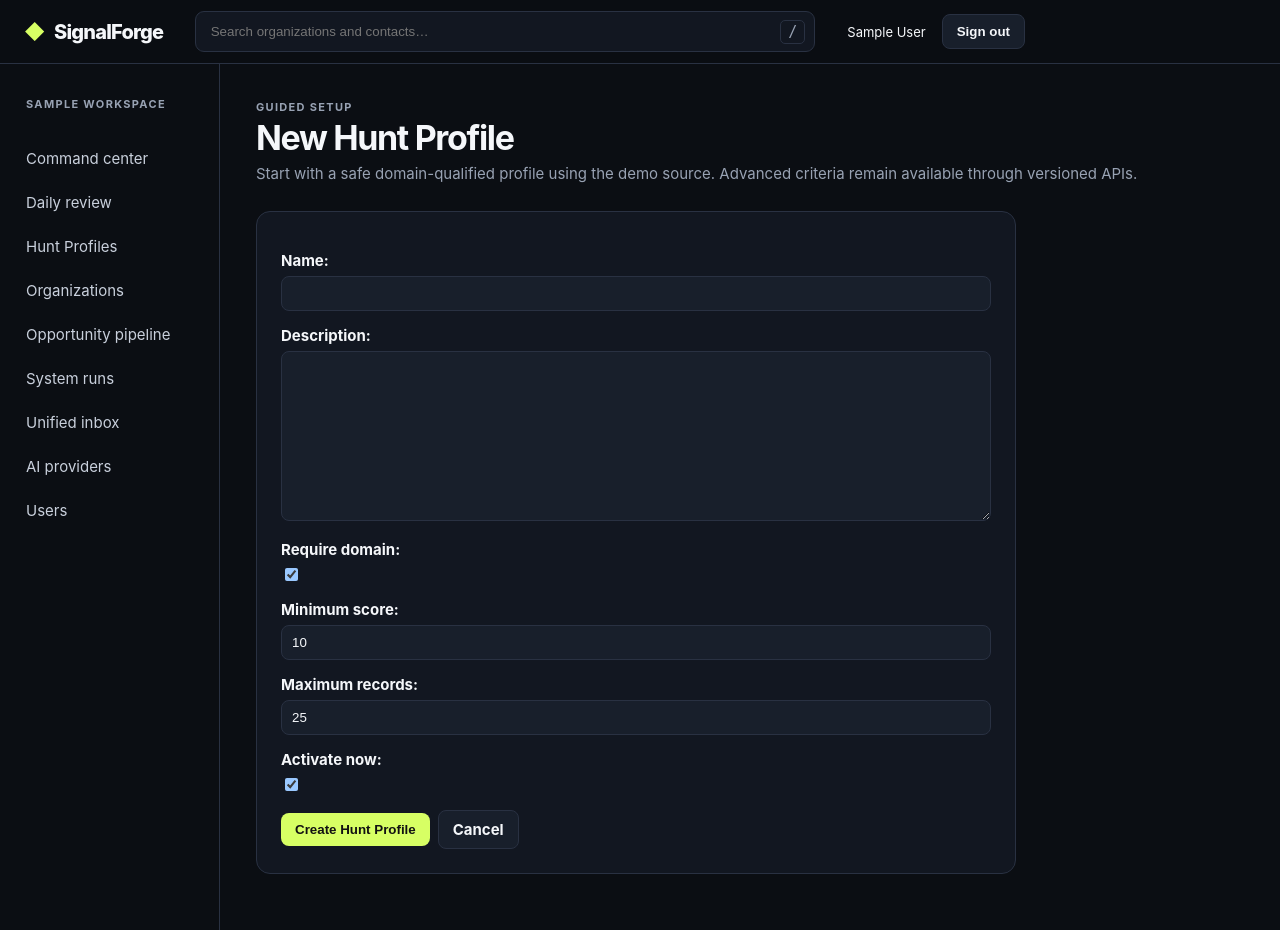
After one commit to gilbertlol/SignalForge, a Django app: page /hunt-profiles/new/ in a window 1280 px wide. The commit adds this page. Run offline with Django 5.2, Linux system fonts and the light colour scheme; a user stored in the database is signed in; tables that the repository leaves empty hold one stand-in row (values such as "Sample post"); parts of the project's set-up code (start-up, migrations or seed data) failed here and were passed over.

Commit message:
GOR-241 add hunt workflow and opportunity pipeline

```diff
--- /dev/null
+++ b/apps/command_center/forms.py
@@ -0,0 +1,27 @@
+from django import forms
+
+from apps.hunting.models import HuntProfileStatus
+from apps.opportunities.models import OpportunityStatus
+
+
+class HuntProfileForm(forms.Form):
+    name = forms.CharField(max_length=255)
+    description = forms.CharField(widget=forms.Textarea, required=False)
+    require_domain = forms.BooleanField(required=False, initial=True)
+    minimum_score = forms.IntegerField(min_value=0, initial=10)
+    maximum_records = forms.IntegerField(min_value=1, max_value=1000, initial=25)
+    activate_now = forms.BooleanField(required=False, initial=True)
+
+
+class ProfileActionForm(forms.Form):
+    action = forms.ChoiceField(
+        choices=[
+            (HuntProfileStatus.ACTIVE, "Activate"),
+            (HuntProfileStatus.PAUSED, "Pause"),
+            (HuntProfileStatus.ARCHIVED, "Archive"),
+        ]
+    )
+
+
+class OpportunityStatusForm(forms.Form):
+    status = forms.ChoiceField(choices=OpportunityStatus.choices)
--- /dev/null
+++ b/apps/command_center/static/command_center/workspaces.css
@@ -0,0 +1,72 @@
+.pipeline {
+  display: grid;
+  grid-template-columns: repeat(5, minmax(230px, 1fr));
+  gap: 14px;
+  overflow-x: auto;
+  padding-bottom: 12px;
+}
+
+.pipeline-column {
+  min-width: 230px;
+  background: var(--surface);
+  border: 1px solid var(--line);
+  border-radius: var(--radius);
+  overflow: hidden;
+}
+
+.opportunity-card {
+  padding: 16px;
+  border-bottom: 1px solid var(--line);
+}
+
+.opportunity-card > a {
+  color: var(--text);
+  text-decoration: none;
+}
+
+.opportunity-card small {
+  display: block;
+  color: var(--muted);
+  margin: 5px 0 14px;
+}
+
+.opportunity-card form,
+table form,
+.actions {
+  display: flex;
+  gap: 8px;
+  align-items: center;
+}
+
+select,
+.form-panel input,
+.form-panel textarea {
+  background: var(--surface-2);
+  border: 1px solid var(--line);
+  border-radius: 8px;
+  color: var(--text);
+  padding: 9px 10px;
+  max-width: 100%;
+}
+
+.form-panel {
+  padding: 24px;
+  max-width: 760px;
+}
+
+.form-panel label {
+  display: block;
+  font-weight: 700;
+  margin-bottom: 6px;
+}
+
+.form-panel input[type="text"],
+.form-panel input[type="number"],
+.form-panel textarea {
+  width: 100%;
+}
+
+.form-panel .helptext {
+  color: var(--muted);
+  font-size: 12px;
+}
--- a/apps/command_center/urls.py
+++ b/apps/command_center/urls.py
@@ -7,6 +7,12 @@ app_name = "command_center"
 urlpatterns = [
     path("", views.dashboard, name="dashboard"),
     path("review/", views.review_queue, name="review-queue"),
+    path("hunt-profiles/", views.hunt_profiles, name="hunt-profiles"),
+    path("hunt-profiles/new/", views.create_hunt_profile, name="create-hunt-profile"),
+    path("hunt-profiles/<uuid:pk>/action/", views.profile_action, name="profile-action"),
+    path("hunt-profiles/<uuid:pk>/run/", views.start_discovery, name="start-discovery"),
+    path("pipeline/", views.opportunity_pipeline, name="pipeline"),
+    path("pipeline/<uuid:pk>/status/", views.opportunity_status, name="opportunity-status"),
     path("runs/", views.run_monitor, name="runs"),
     path("organizations/", views.organizations, name="organizations"),
     path("organizations/<uuid:pk>/", views.organization_detail, name="organization-detail"),
--- a/apps/command_center/views.py
+++ b/apps/command_center/views.py
@@ -16,8 +16,21 @@ from apps.communications.models import Conversation, Message, MessageStatus
 from apps.communications.services import SendBlocked, approve_message, send_message
 from apps.contacts.models import Contact
 from apps.core.services import get_request_workspace
-from apps.discovery.models import DiscoveryRun, DiscoveryRunStatus, SourceRecord, SourceRecordStatus
+from apps.discovery.models import (
+    DiscoveryRun,
+    DiscoveryRunStatus,
+    DiscoveryRunTrigger,
+    SourceRecord,
+    SourceRecordStatus,
+)
+from apps.discovery.services import start_run
+from apps.discovery.tasks import run_discovery_task
+from apps.hunting.models import HuntProfile, HuntProfileStatus
+from apps.hunting.services import activate_version, archive, create_version, pause
+from apps.opportunities.models import Opportunity, OpportunityStatus
 from apps.organizations.models import Organization
+
+from .forms import HuntProfileForm, OpportunityStatusForm, ProfileActionForm
 
 
 def workspace_permission(key: str):
@@ -92,6 +105,124 @@ def review_queue(request: HttpRequest) -> HttpResponse:
         discovery_run__workspace=workspace, status=SourceRecordStatus.QUALIFIED
     ).select_related("organization", "discovery_run__hunt_profile_version__hunt_profile")[:100]
     return _render(request, "command_center/review_queue.html", {"records": records})
+
+
+@workspace_permission("prospects.access")
+def hunt_profiles(request: HttpRequest) -> HttpResponse:
+    profiles = HuntProfile.objects.filter(workspace=get_request_workspace(request)).select_related(
+        "current_version"
+    )
+    return _render(
+        request,
+        "command_center/hunt_profiles.html",
+        {"profiles": profiles, "action_form": ProfileActionForm()},
+    )
+
+
+@workspace_permission("prospects.access")
+def create_hunt_profile(request: HttpRequest) -> HttpResponse:
+    form = HuntProfileForm(request.POST or None)
+    if request.method == "POST" and form.is_valid():
+        workspace = get_request_workspace(request)
+        profile = HuntProfile.objects.create(
+            workspace=workspace,
+            name=form.cleaned_data["name"],
+            description=form.cleaned_data["description"],
+        )
+        criterion = {
+            "type": "criterion",
+            "category": "custom_attribute",
+            "field": "domain",
+            "op": "neq",
+            "value": "",
+            "weight": form.cleaned_data["minimum_score"],
+            "is_required": form.cleaned_data["require_domain"],
+        }
+        version = create_version(
+            profile,
+            criteria={"type": "group", "operator": "AND", "children": [criterion]},
+            source_policies=[
+                {
+                    "source_key": "demo",
+                    "max_records": form.cleaned_data["maximum_records"],
+                }
+            ],
+            result_threshold={"min_total_score": form.cleaned_data["minimum_score"]},
+        )
+        profile.current_version = version
+        profile.save(update_fields=["current_version", "updated_at"])
+        if form.cleaned_data["activate_now"]:
+            activate_version(profile, version)
+        messages.success(request, f"Hunt Profile “{profile.name}” created.")
+        return redirect("command_center:hunt-profiles")
+    return _render(request, "command_center/hunt_profile_form.html", {"form": form})
+
+
+@require_POST
+@workspace_permission("prospects.access")
+def profile_action(request: HttpRequest, pk) -> HttpResponse:
+    profile = get_object_or_404(HuntProfile, workspace=get_request_workspace(request), pk=pk)
+    form = ProfileActionForm(request.POST)
+    if form.is_valid():
+        action = form.cleaned_data["action"]
+        if action == HuntProfileStatus.ACTIVE and profile.current_version:
+            activate_version(profile, profile.current_version)
+        elif action == HuntProfileStatus.PAUSED:
+            pause(profile)
+        elif action == HuntProfileStatus.ARCHIVED:
+            archive(profile)
+        messages.success(request, f"{profile.name} is now {action}.")
+    return redirect("command_center:hunt-profiles")
+
+
+@require_POST
+@workspace_permission("prospects.access")
+def start_discovery(request: HttpRequest, pk) -> HttpResponse:
+    profile = get_object_or_404(HuntProfile, workspace=get_request_workspace(request), pk=pk)
+    if profile.current_version is None:
+        messages.error(request, "This Hunt Profile has no version to run.")
+        return redirect("command_center:hunt-profiles")
+    run = start_run(
+        profile.current_version,
+        trigger=DiscoveryRunTrigger.MANUAL,
+        initiated_by=cast(User, request.user),
+    )
+    run_discovery_task.delay(str(run.id))
+    messages.success(request, f"Discovery started for {profile.name}.")
+    return redirect("command_center:runs")
+
+
+@workspace_permission("prospects.access")
+def opportunity_pipeline(request: HttpRequest) -> HttpResponse:
+    selected_status = request.GET.get("status", "")
+    opportunities = Opportunity.objects.filter(
+        workspace=get_request_workspace(request)
+    ).select_related("organization", "primary_contact")
+    if selected_status in OpportunityStatus.values:
+        opportunities = opportunities.filter(status=selected_status)
+    columns = [
+        (value, label, opportunities.filter(status=value))
+        for value, label in OpportunityStatus.choices
+    ]
+    return _render(
+        request,
+        "command_center/pipeline.html",
+        {"columns": columns, "selected_status": selected_status},
+    )
+
+
+@require_POST
+@workspace_permission("prospects.access")
+def opportunity_status(request: HttpRequest, pk) -> HttpResponse:
+    opportunity = get_object_or_404(Opportunity, workspace=get_request_workspace(request), pk=pk)
+    form = OpportunityStatusForm(request.POST)
+    if form.is_valid():
+        opportunity.status = form.cleaned_data["status"]
+        opportunity.save(update_fields=["status", "updated_at"])
+        messages.success(
+            request, f"{opportunity.title} moved to {opportunity.get_status_display()}."
+        )
+    return redirect("command_center:pipeline")
 
 
 @workspace_permission("prospects.access")
--- a/templates/command_center/base.html
+++ b/templates/command_center/base.html
@@ -6,6 +6,7 @@
     <meta name="viewport" content="width=device-width, initial-scale=1">
     <title>{% block title %}Command Center{% endblock %} · SignalForge</title>
     <link rel="stylesheet" href="{% static 'command_center/app.css' %}">
+    <link rel="stylesheet" href="{% static 'command_center/workspaces.css' %}">
   </head>
   <body>
     <a class="skip-link" href="#main">Skip to content</a>
@@ -24,7 +25,9 @@
         <a href="{% url 'command_center:dashboard' %}">Command center</a>
         {% if nav.prospects %}
           <a href="{% url 'command_center:review-queue' %}">Daily review</a>
+          <a href="{% url 'command_center:hunt-profiles' %}">Hunt Profiles</a>
           <a href="{% url 'command_center:organizations' %}">Organizations</a>
+          <a href="{% url 'command_center:pipeline' %}">Opportunity pipeline</a>
           <a href="{% url 'command_center:runs' %}">System runs</a>
         {% endif %}
         {% if nav.communications %}<a href="{% url 'command_center:inbox' %}">Unified inbox</a>{% endif %}
--- /dev/null
+++ b/templates/command_center/hunt_profile_form.html
@@ -0,0 +1,4 @@
+{% extends "command_center/base.html" %}{% block title %}New Hunt Profile{% endblock %}{% block content %}
+<div class="page-heading"><div><p class="eyebrow">Guided setup</p><h1>New Hunt Profile</h1><p>Start with a safe domain-qualified profile using the demo source. Advanced criteria remain available through versioned APIs.</p></div></div>
+<section class="panel form-panel"><form method="post">{% csrf_token %}{{ form.as_p }}<div class="actions"><button class="button">Create Hunt Profile</button><a class="button secondary" href="{% url 'command_center:hunt-profiles' %}">Cancel</a></div></form></section>
+{% endblock %}
--- /dev/null
+++ b/templates/command_center/hunt_profiles.html
@@ -0,0 +1,4 @@
+{% extends "command_center/base.html" %}{% block title %}Hunt Profiles{% endblock %}{% block content %}
+<div class="page-heading"><div><p class="eyebrow">Acquisition strategy</p><h1>Hunt Profiles</h1><p>Define what SignalForge searches for and launch controlled discovery runs.</p></div><a class="button" href="{% url 'command_center:create-hunt-profile' %}">New Hunt Profile</a></div>
+<section class="panel">{% if profiles %}<div class="table-wrap"><table><thead><tr><th>Profile</th><th>Status</th><th>Version</th><th>Lifecycle</th><th>Discovery</th></tr></thead><tbody>{% for profile in profiles %}<tr><td><strong>{{ profile.name }}</strong><small>{{ profile.description|truncatechars:100 }}</small></td><td><span class="status status-{{ profile.status }}">{{ profile.get_status_display }}</span></td><td>{% if profile.current_version %}v{{ profile.current_version.version_number }}{% else %}—{% endif %}</td><td><form method="post" action="{% url 'command_center:profile-action' profile.id %}">{% csrf_token %}<select name="action" aria-label="Change status for {{ profile.name }}"><option value="active">Activate</option><option value="paused">Pause</option><option value="archived">Archive</option></select><button class="button secondary">Apply</button></form></td><td><form method="post" action="{% url 'command_center:start-discovery' profile.id %}">{% csrf_token %}<button class="button" {% if not profile.current_version %}disabled{% endif %}>Run now</button></form></td></tr>{% endfor %}</tbody></table></div>{% else %}<div class="empty"><h2>No Hunt Profiles</h2><p>Create one to define a prospecting thesis and launch discovery.</p></div>{% endif %}</section>
+{% endblock %}
--- /dev/null
+++ b/templates/command_center/pipeline.html
@@ -0,0 +1,4 @@
+{% extends "command_center/base.html" %}{% block title %}Opportunity Pipeline{% endblock %}{% block content %}
+<div class="page-heading"><div><p class="eyebrow">Revenue pipeline</p><h1>Opportunities</h1><p>Move active pursuits through qualification and outcomes.</p></div></div>
+<div class="pipeline">{% for value, label, opportunities in columns %}<section class="pipeline-column"><div class="panel-heading"><h2>{{ label }}</h2><span class="count-pill">{{ opportunities|length }}</span></div>{% for opportunity in opportunities %}<article class="opportunity-card"><a href="{% url 'command_center:organization-detail' opportunity.organization.id %}"><strong>{{ opportunity.title }}</strong></a><small>{{ opportunity.organization.name }}{% if opportunity.primary_contact %} · {{ opportunity.primary_contact }}{% endif %}</small><form method="post" action="{% url 'command_center:opportunity-status' opportunity.id %}">{% csrf_token %}<select name="status" aria-label="Move {{ opportunity.title }}"><option value="identified">Identified</option><option value="qualified">Qualified</option><option value="disqualified">Disqualified</option><option value="won">Won</option><option value="lost">Lost</option></select><button class="button secondary">Move</button></form></article>{% empty %}<div class="empty compact">No opportunities</div>{% endfor %}</section>{% endfor %}</div>
+{% endblock %}
```
Also changed, not shown: apps/command_center/tests/test_views.py (+61 -0 lines), README.md.
